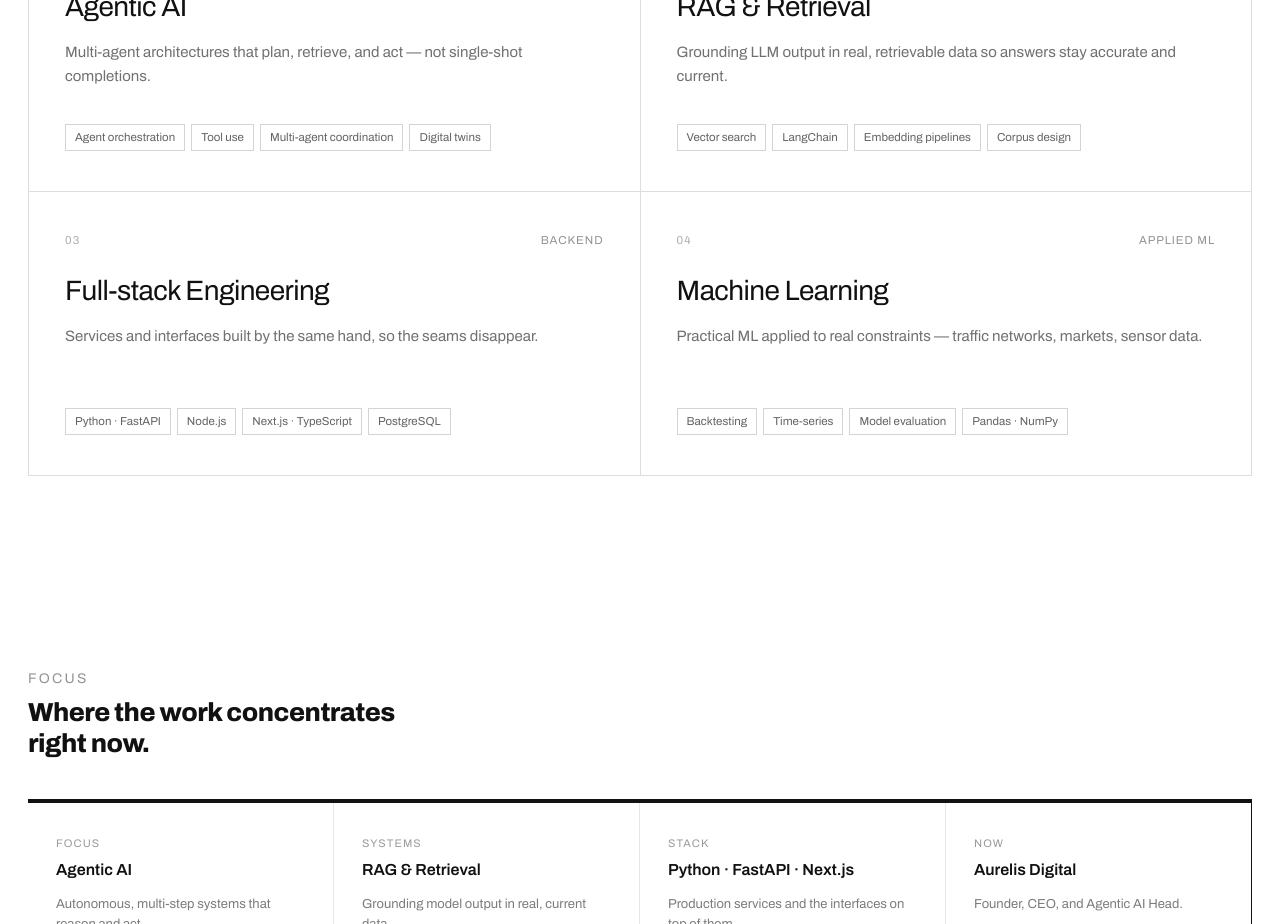
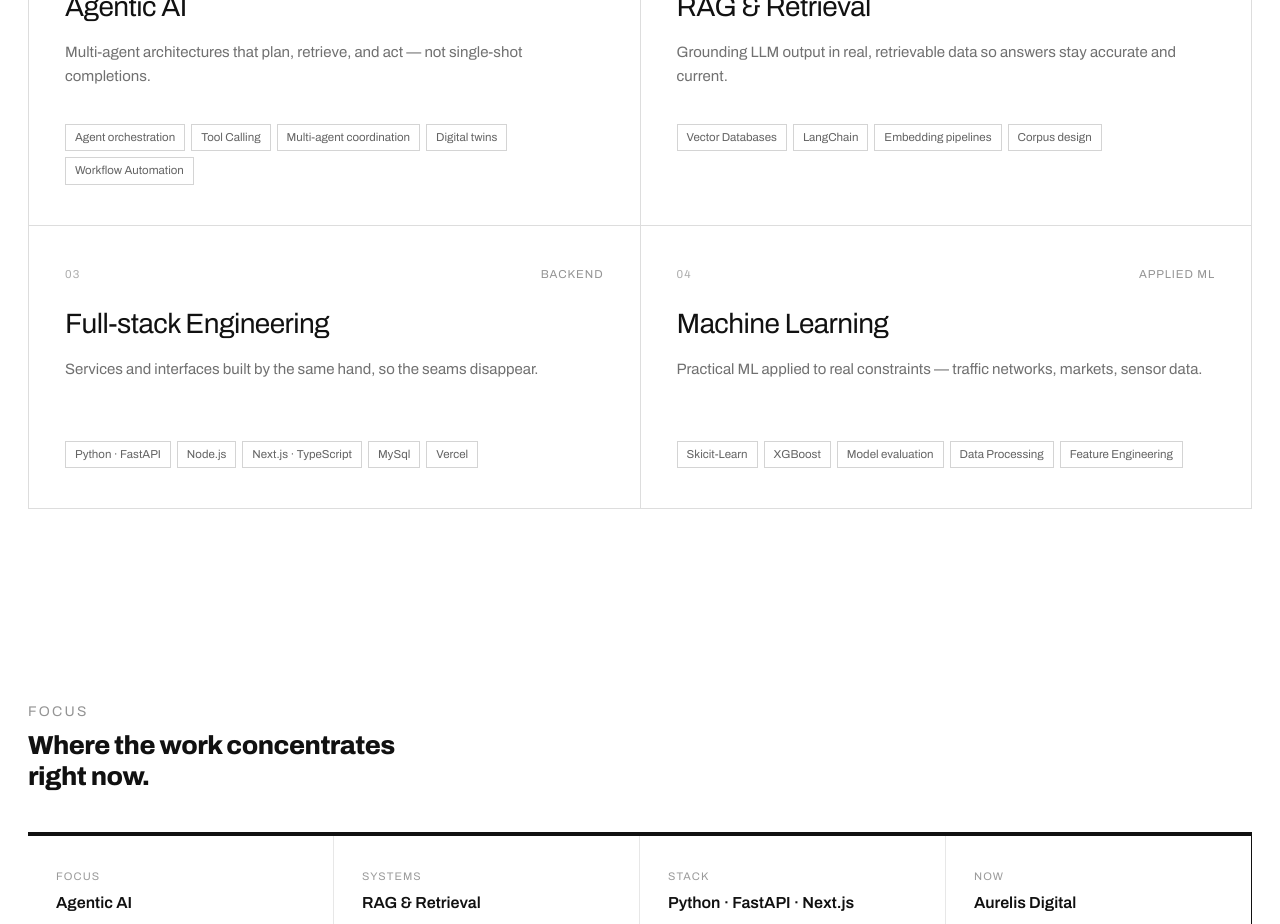
Before and after one commit to Aditya-Kale018/aditya, a React (Vite) app: page / in a window 1280 px wide. Shown: the part 2040-2964 px from the top of the page. Built offline with nearby package versions, Linux system fonts and the light colour scheme.

Commit message:
Update content.ts

```diff
--- a/src/data/content.ts
+++ b/src/data/content.ts
@@ -39,28 +39,28 @@ export const expertise: ExpertiseGroup[] = [
     kind: 'AI Systems',
     title: 'Agentic AI',
     body: 'Multi-agent architectures that plan, retrieve, and act — not single-shot completions.',
-    items: ['Agent orchestration', 'Tool use', 'Multi-agent coordination', 'Digital twins'],
+    items: ['Agent orchestration', 'Tool Calling', 'Multi-agent coordination', 'Digital twins', 'Workflow Automation'],
   },
   {
     num: '02',
     kind: 'AI Systems',
     title: 'RAG & Retrieval',
     body: 'Grounding LLM output in real, retrievable data so answers stay accurate and current.',
-    items: ['Vector search', 'LangChain', 'Embedding pipelines', 'Corpus design'],
+    items: ['Vector Databases', 'LangChain', 'Embedding pipelines', 'Corpus design'],
   },
   {
     num: '03',
     kind: 'Backend',
     title: 'Full-stack Engineering',
     body: 'Services and interfaces built by the same hand, so the seams disappear.',
-    items: ['Python · FastAPI', 'Node.js', 'Next.js · TypeScript', 'PostgreSQL'],
+    items: ['Python · FastAPI', 'Node.js', 'Next.js · TypeScript', 'MySql','Vercel'],
   },
   {
     num: '04',
     kind: 'Applied ML',
     title: 'Machine Learning',
     body: 'Practical ML applied to real constraints — traffic networks, markets, sensor data.',
-    items: ['Backtesting', 'Time-series', 'Model evaluation', 'Pandas · NumPy'],
+    items: ['Skicit-Learn', 'XGBoost', 'Model evaluation', 'Data Processing', 'Feature Engineering'],
   },
 ]
 
```
